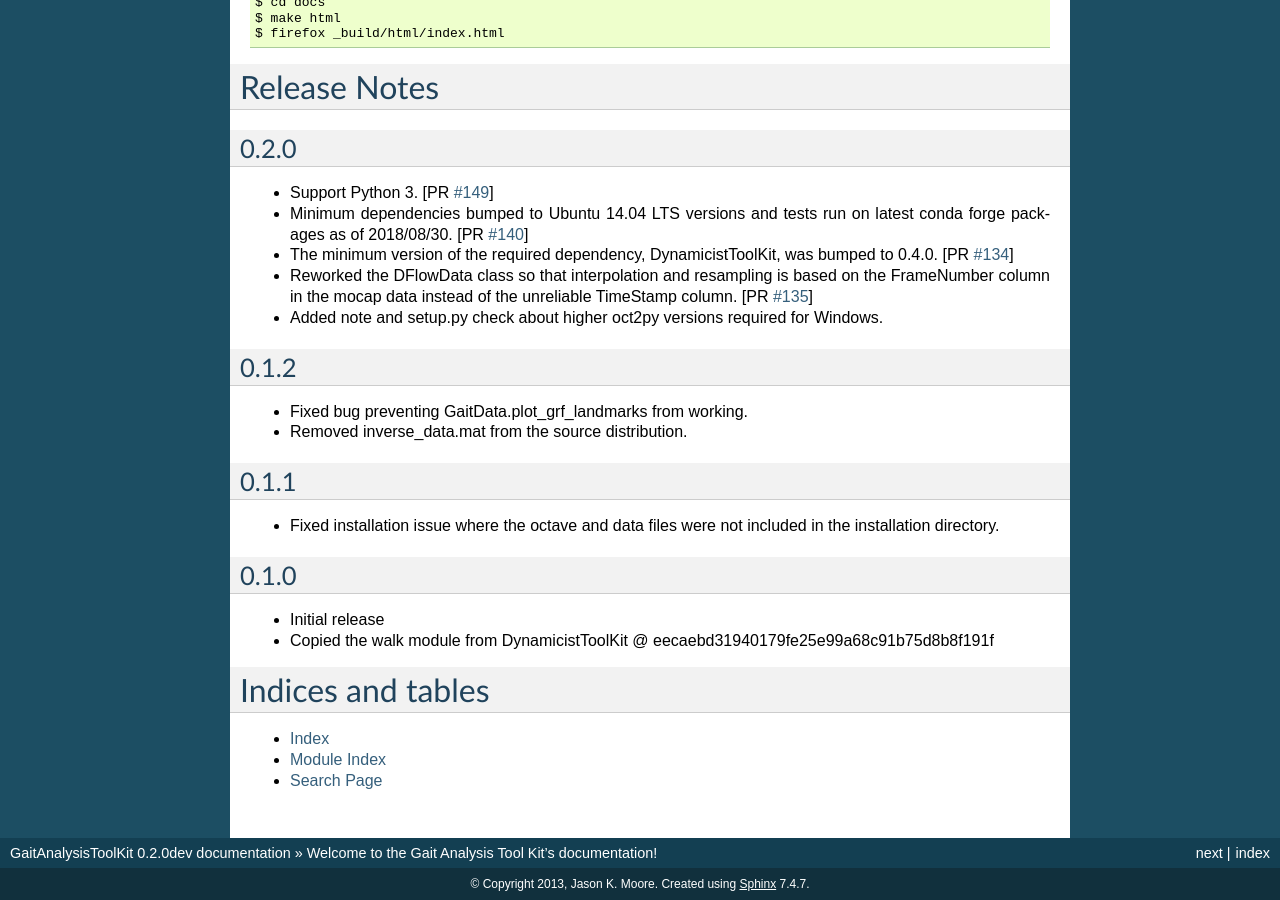
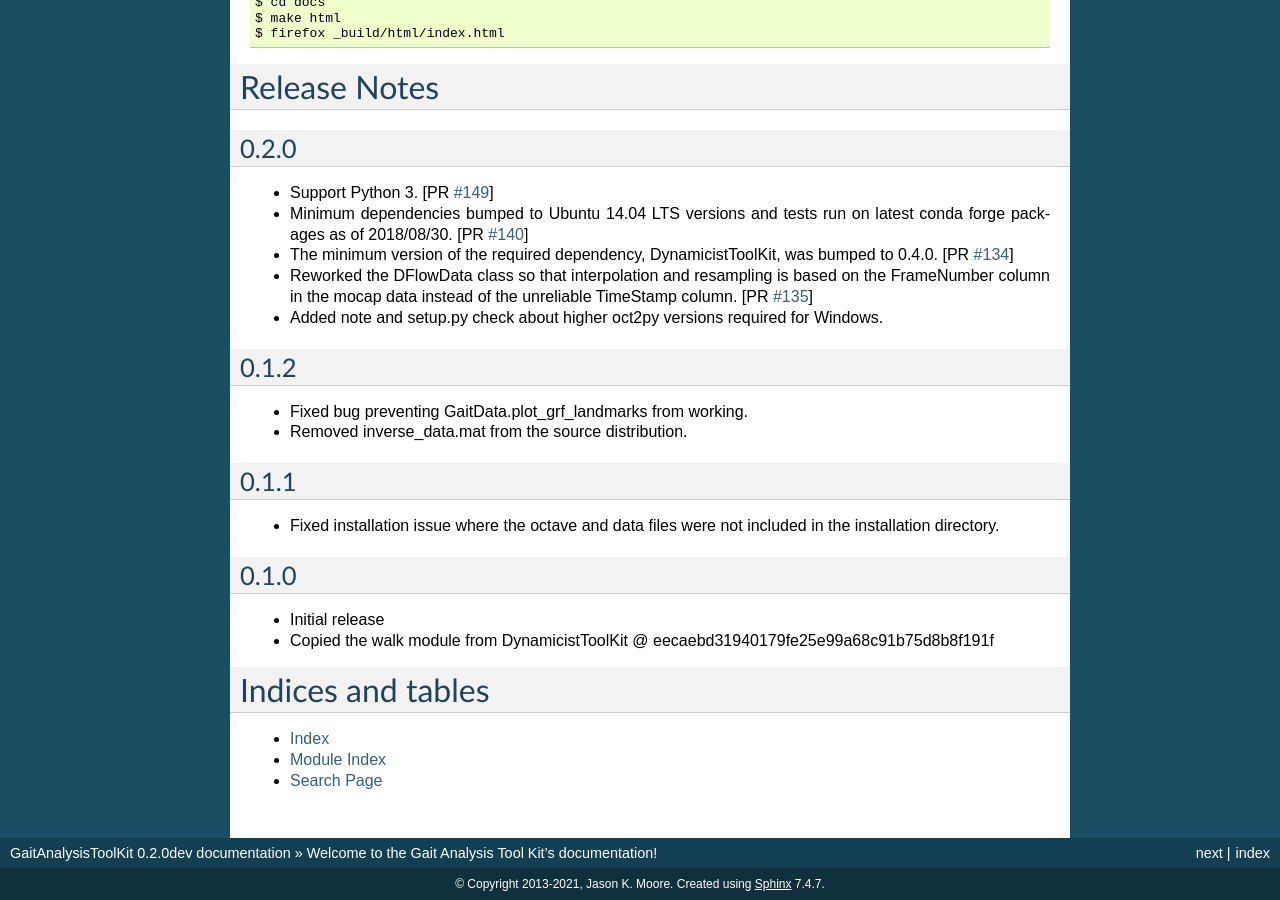
Before and after one commit to csu-hmc/GaitAnalysisToolKit, a Sphinx documentation site: the page built from docs/index.rst, in a window 1280 px wide and 900 px high, scrolled down 3974 px. Built offline with Sphinx 7.4.7, drawn with Linux system fonts in a browser that asks for light colours.

Commit message:
Updated copyright years.

```diff
--- a/docs/conf.py
+++ b/docs/conf.py
@@ -64,7 +64,7 @@ master_doc = 'index'
 
 # General information about the project.
 project = u'GaitAnalysisToolKit'
-copyright = u'2013, Jason K. Moore'
+copyright = u'2013-2021, Jason K. Moore'
 
 # The version info for the project you're documenting, acts as replacement for
 # |version| and |release|, also used in various other places throughout the
```
Also changed, not shown: LICENSE.txt.
